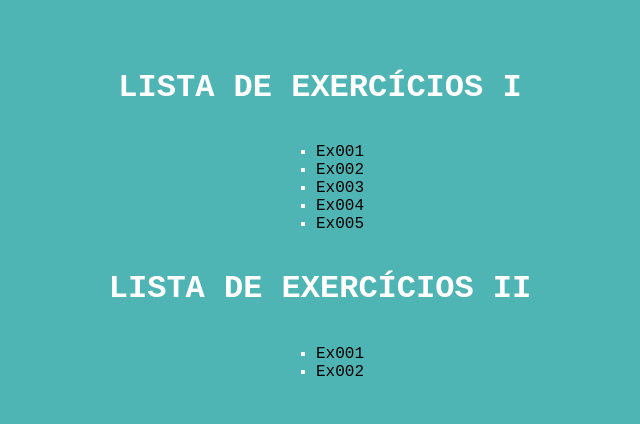
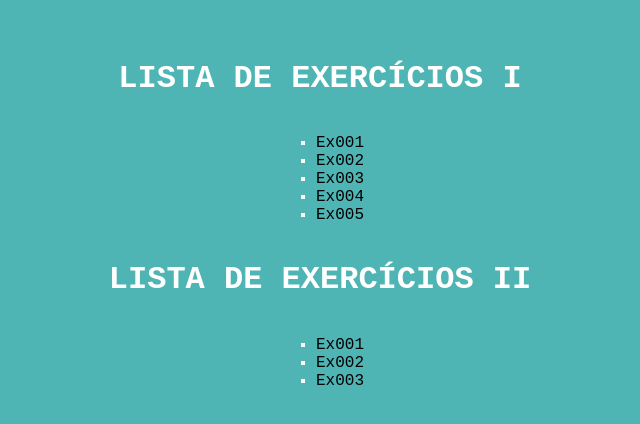
Before and after one commit to FelipeMarquess/curso-em-video----javascript, a plain HTML site: page index.html in a window 1280 px wide. Shown: the part 174-598 px from the top of the page, without its empty margins (320-960 px from the left). Drawn offline with Linux system fonts and the light colour scheme.

Commit message:
atualizado

```diff
--- a/index.html
+++ b/index.html
@@ -21,6 +21,7 @@
         <ul type="square">
             <li><a href="./EXERCICIOS II - JS/D001/index.html" target="_blank" rel="next" hreflang="pt-br">Ex001</a></li>
             <li><a href="./EXERCICIOS II - JS/D002/index.html" target="_blank" rel="next" hreflang="pt-br">Ex002</a></li>
+            <li><a href="./EXERCICIOS II - JS/D003/index.html" target="_blank" rel="next" hreflang="pt-br">Ex003</a></li>
         </ul>
     </main>
 </body>
```
